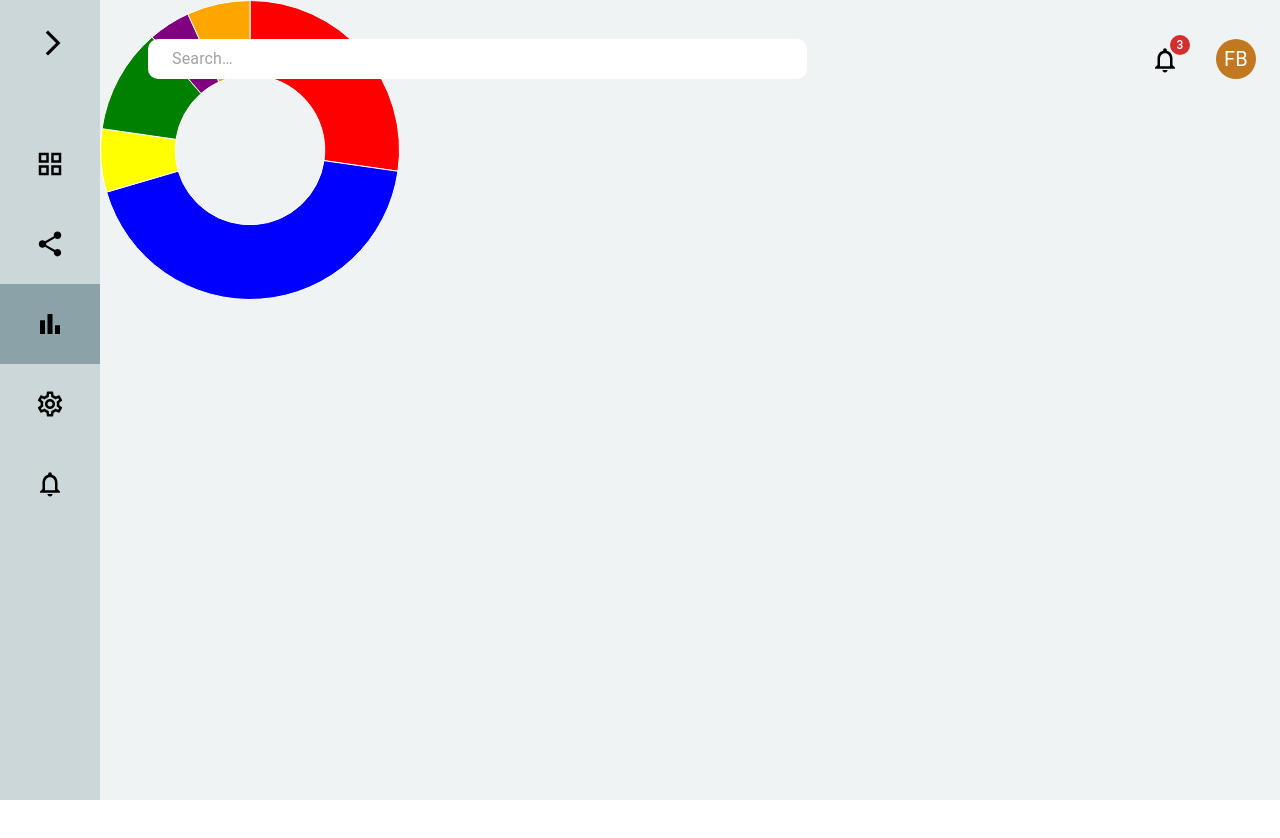
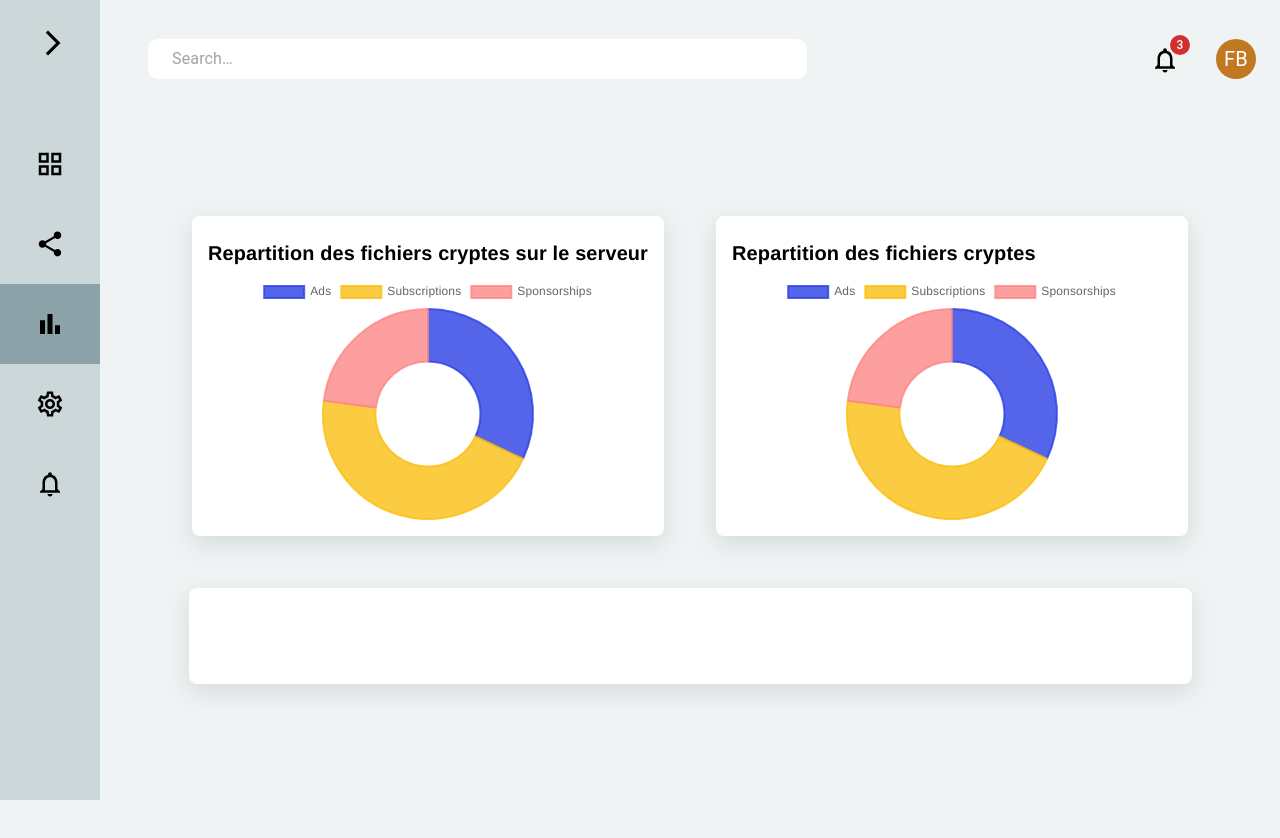
Before and after one commit to fawziben/PxCrypt, a React (Create React App) app: page /dashboard/analytics in a window 1280 px wide. Shown: the top 838 px of the page. Before the commit the page ends 800 px from the top, so only its background shows below. Built offline with nearby package versions, Linux system fonts and the light colour scheme.

Commit message:
add analytic charts

```diff
--- a/package.json
+++ b/package.json
@@ -26,6 +26,8 @@
     "react-scripts": "5.0.1",
     "react-table": "^7.8.0",
     "react-transition-group": "^4.4.5",
+    "recharts": "^2.12.1",
+    "victory": "^36.9.1",
     "web-vitals": "^2.1.4"
   },
   "scripts": {
--- /dev/null
+++ b/src/Components/FileStats.css
@@ -0,0 +1,35 @@
+.App {
+    margin-top: 50px;
+    height: 100vh;
+    width: 100%;
+    display: flex;
+    flex-direction: row;
+    align-items: center;
+    justify-content: center;
+    align-content: center;
+    gap: 6vw;
+    flex-wrap: wrap;
+    background-color: transparent;
+  }
+
+  .dataCard {
+    background-color: #ffffff;
+    border-radius: 0.5em;
+    box-shadow: rgba(116, 122, 128, 0.2) 0px 8px 24px;
+    padding: 1em;
+  }
+
+  .revenueCard {
+    width: 87%;
+    height: 6rem;
+  }
+
+  .customerCard {
+    width: 50%;
+    height: 20rem;
+  }
+
+  .categoryCard {
+    width: 40%;
+    height: 20rem;
+  }
--- a/src/Components/FileStats.js
+++ b/src/Components/FileStats.js
@@ -1,44 +1,105 @@
-import { Doughnut, Pie } from "react-chartjs-2";
-import { Chart, ArcElement, Tooltip, Legend } from "chart.js";
-Chart.register(ArcElement)
+import React, { useEffect, useState } from "react";
+import { Chart as ChartJS, defaults } from "chart.js/auto";
+import { Bar, Doughnut, Line } from "react-chartjs-2";
+import {Chart, ArcElement} from 'chart.js'
+
+import "./FileStats.css";
+
+import sourceData from "./data/sourceData.json";
+
+Chart.register(ArcElement);
 
 
-const FileStats = () => {
-  const data = {
-    labels: ['Red', 'Blue', 'Yellow', 'Green', 'Purple', 'Orange'],
-    datasets: [
-      {
-        label: '# of Votes',
-        data: [12, 19, 3, 5, 2, 3],
-        backgroundColor: [
-          'red',
-          'blue',
-          'yellow',
-          'green',
-          'purple',
-          'orange',
-        ],
-        borderWidth: 1,
-      },
-    ],
-  };
+defaults.maintainAspectRatio = false;
+defaults.responsive = true;
 
-  const options = {
-    plugins: {
-      legend: {
-        display: true,
-        position: 'left',
-        responsive: true,
+defaults.plugins.title.display = true;
+defaults.plugins.title.align = "start";
+defaults.plugins.title.font.size = 20;
+defaults.plugins.title.color = "black";
 
-      },
-    },
-  };
+export default function FileStats  ()  {
+    const [gap, setGap] = useState(window.innerWidth <= 1200 ? "1vw" : "4vw");
+const [width, setWidth] = useState(window.innerWidth <= 1200 ? "81%" : "85%");
+
+
+  useEffect(() => {
+    const handleResize = () => {
+      setGap(window.innerWidth <= 1200 ? "1vw" : "4vw");
+      setWidth(window.innerWidth <= 1200 ? "81%" : "85%");
+    };
+
+    window.addEventListener("resize", handleResize);
+
+    return () => {
+      window.removeEventListener("resize", handleResize);
+    };
+  }, []);
 
   return (
-    <div sx={{backgroundColor : '#ffffff', display : 'flex'}}>
-      <Doughnut data={data} options={options} />
+    <div className="App" style={{gap}}>
+      <div className="dataCard categoryCard">
+        <Doughnut
+          data={{
+            labels: sourceData.map((data) => data.label),
+            datasets: [
+              {
+                label: "Count",
+                data: sourceData.map((data) => data.value),
+                backgroundColor: [
+                  "rgba(43, 63, 229, 0.8)",
+                  "rgba(250, 192, 19, 0.8)",
+                  "rgba(253, 135, 135, 0.8)",
+                ],
+                borderColor: [
+                  "rgba(43, 63, 229, 0.8)",
+                  "rgba(250, 192, 19, 0.8)",
+                  "rgba(253, 135, 135, 0.8)",
+                ],
+              },
+            ],
+          }}
+          options={{
+            plugins: {
+              title: {
+                text: "Repartition des fichiers cryptes sur le serveur",
+              },
+            },
+          }}
+        />
+      </div>
+      <div className="dataCard categoryCard">
+        <Doughnut
+          data={{
+            labels: sourceData.map((data) => data.label),
+            datasets: [
+              {
+                label: "Count",
+                data: sourceData.map((data) => data.value),
+                backgroundColor: [
+                  "rgba(43, 63, 229, 0.8)",
+                  "rgba(250, 192, 19, 0.8)",
+                  "rgba(253, 135, 135, 0.8)",
+                ],
+                borderColor: [
+                  "rgba(43, 63, 229, 0.8)",
+                  "rgba(250, 192, 19, 0.8)",
+                  "rgba(253, 135, 135, 0.8)",
+                ],
+              },
+            ],
+          }}
+          options={{
+            plugins: {
+              title: {
+                text: "Repartition des fichiers cryptes",
+              },
+            },
+          }}
+        />
+      </div>
+      <div className="dataCard revenueCard" style={{width}}></div>
     </div>
+
   );
 };
-
-export default FileStats;
--- /dev/null
+++ b/src/Components/data/sourceData.json
@@ -0,0 +1,14 @@
+[
+    {
+      "label": "Ads",
+      "value": 32
+    },
+    {
+      "label": "Subscriptions",
+      "value": 45
+    },
+    {
+      "label": "Sponsorships",
+      "value": 23
+    }
+  ]
```
Also changed, not shown: src/Components/data/revenueData.json (added, +62 -0 lines), 1 other file (tests, documents, lock files or other folders).
